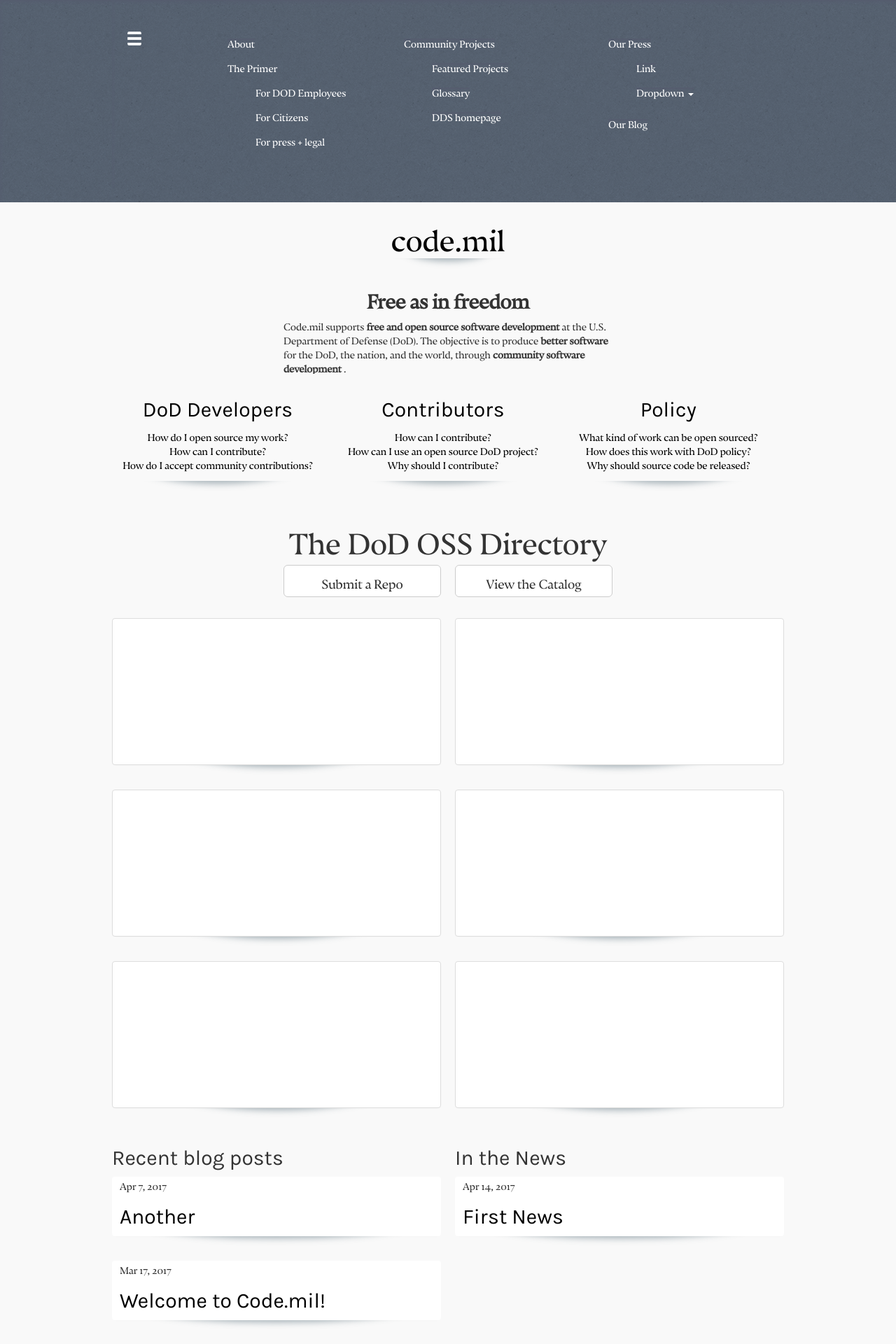
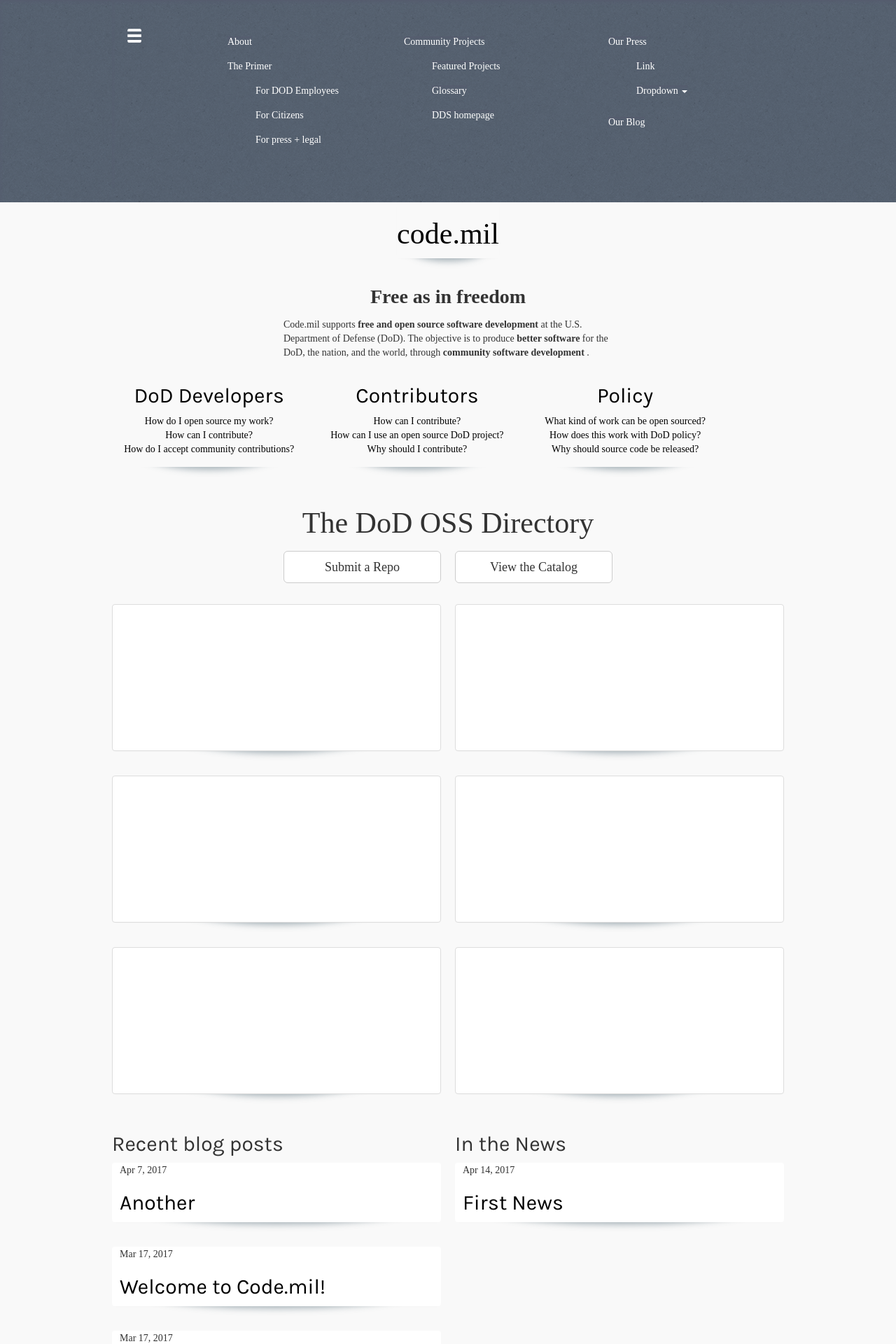
Before and after one commit to deptofdefense/code.mil.page, a Jekyll site: the page built from index.md, in a window 1280 px wide. Shown: the top 1920 px of the page at 70% size. Built offline with Jekyll 4.4.1, drawn with Linux system fonts in a browser that asks for light colours; comment, search, counter and statistics services are not loaded.

Commit message:
Fix for Nocturno font display in Chrome.

```diff
--- a/css/main.scss
+++ b/css/main.scss
@@ -9,7 +9,7 @@ $header-background-image: url("{% if jekyll.environment == 'staging' %}{% else %
 }
 @font-face {
     font-family: Nocturno;
-    src: url({% if jekyll.environment == 'staging' %}{% else %}{{ site.baseurl}}{% endif %}{% link css/NocturnoDisplay-Reg.ttf %});
+    src: url({% if jekyll.environment == 'staging' %}{% else %}{{ site.baseurl}}{% endif %}{% link css/NocturnoDisplay-Reg.ttf %}) format(‘svg’);
 }
 @font-face {
     font-family: Karla;
```
